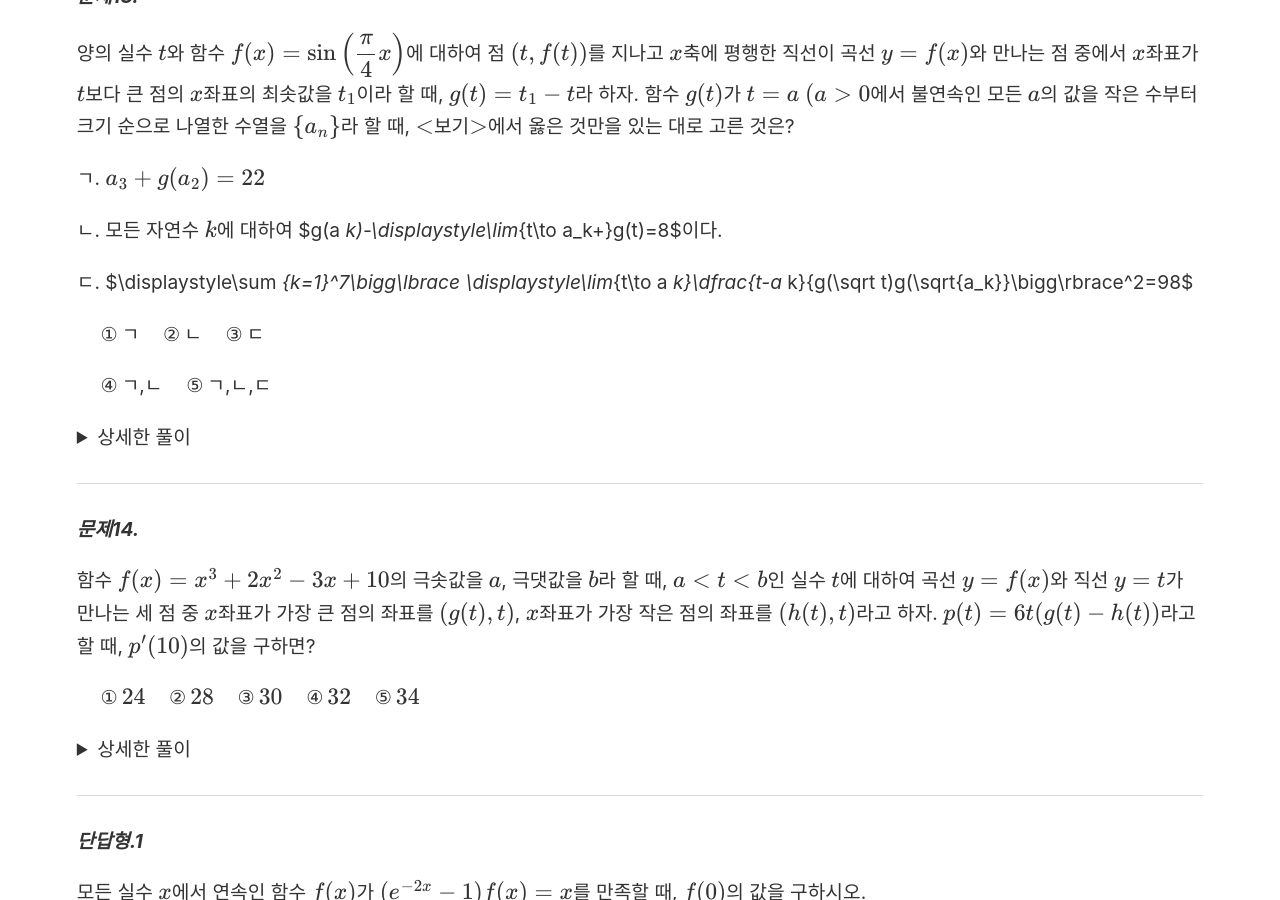
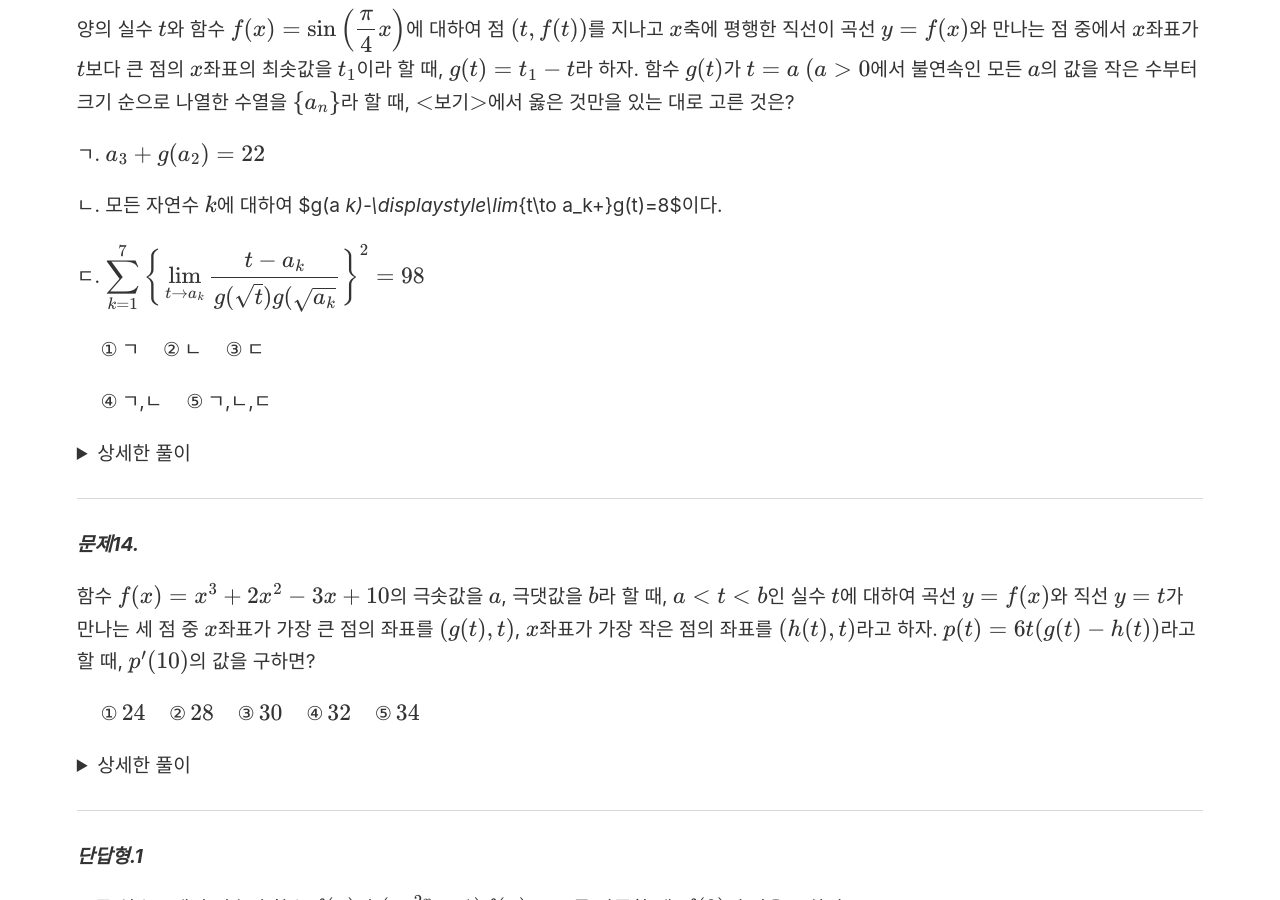
Before and after one commit to gwandae/test, a Jekyll site: the page built from 2022 천고 미적 1차고사.md, in a window 1280 px wide and 900 px high, scrolled down 4338 px. Built offline with Jekyll 4.4.1, drawn with Linux system fonts in a browser that asks for light colours; formulas are drawn with MathJax 3; some of the changed text lies outside the part shown.

Commit message:
Update 2022 천고 미적 1차고사.md

```diff
--- a/2022 천고 미적 1차고사.md
+++ b/2022 천고 미적 1차고사.md
@@ -38,7 +38,7 @@ $
 
 ***문제3.***
 
-두 수열 $\lbrace a_n\rbrace, \lbrace b_n\rbrace$에 대하여 $\displaystyle\lim _{n\to\infty}(2a_ n+3)=7$, $\displaystyle\lim_{n\to\infty}(a_n+2b_n)=-3$일 때, $\displaystyle\lim_{n\to\infty}(4-2b_n)$의 값은?
+두 수열 $\lbrace a_n\rbrace, \lbrace b_n\rbrace$에 대하여 $\displaystyle\lim_{n\to\infty}(2a_n+3)=7$, $\displaystyle\lim_{n\to\infty}(a_n+2b_n)=-3$일 때, $\displaystyle\lim_{n\to\infty}(4-2b_n)$의 값은?
 
 $\quad ①\, 6
 \quad ②\, 7
@@ -230,7 +230,7 @@ $
 
 ㄴ. 모든 자연수 $k$에 대하여 $g(a _k)-\displaystyle\lim_{t\to a_k+}g(t)=8$이다.
 
-ㄷ. $\displaystyle\sum _{k=1}^7\bigg\lbrace \displaystyle\lim_{t\to a _k}\dfrac{t-a_ k}{g(\sqrt t)g(\sqrt{a_k}}\bigg\rbrace^2=98$
+ㄷ. $\displaystyle\sum_{k=1}^7\bigg\lbrace \displaystyle\lim_{t\to a_k}\dfrac{t-a_k}{g(\sqrt t)g(\sqrt{a_k}}\bigg\rbrace^2=98$
 
 $\quad ①\,$ㄱ$\quad ②\,$ㄴ$\quad ③\,$ㄷ
 
@@ -332,7 +332,7 @@ $\dfrac{c}{ab}$의 값을 구하시오. (단, $a, b, c$는 상수이다.)
 
 다음 식에서 $\dfrac{dy}{dx}$를 구하시오.(단, $x>0$, $y>0$)
 
-$$y^{2x}=(2x)^y$$
+$y^{2x}=(2x)^y$
 
 <details>
   <summary>상세한 풀이</summary>
```
